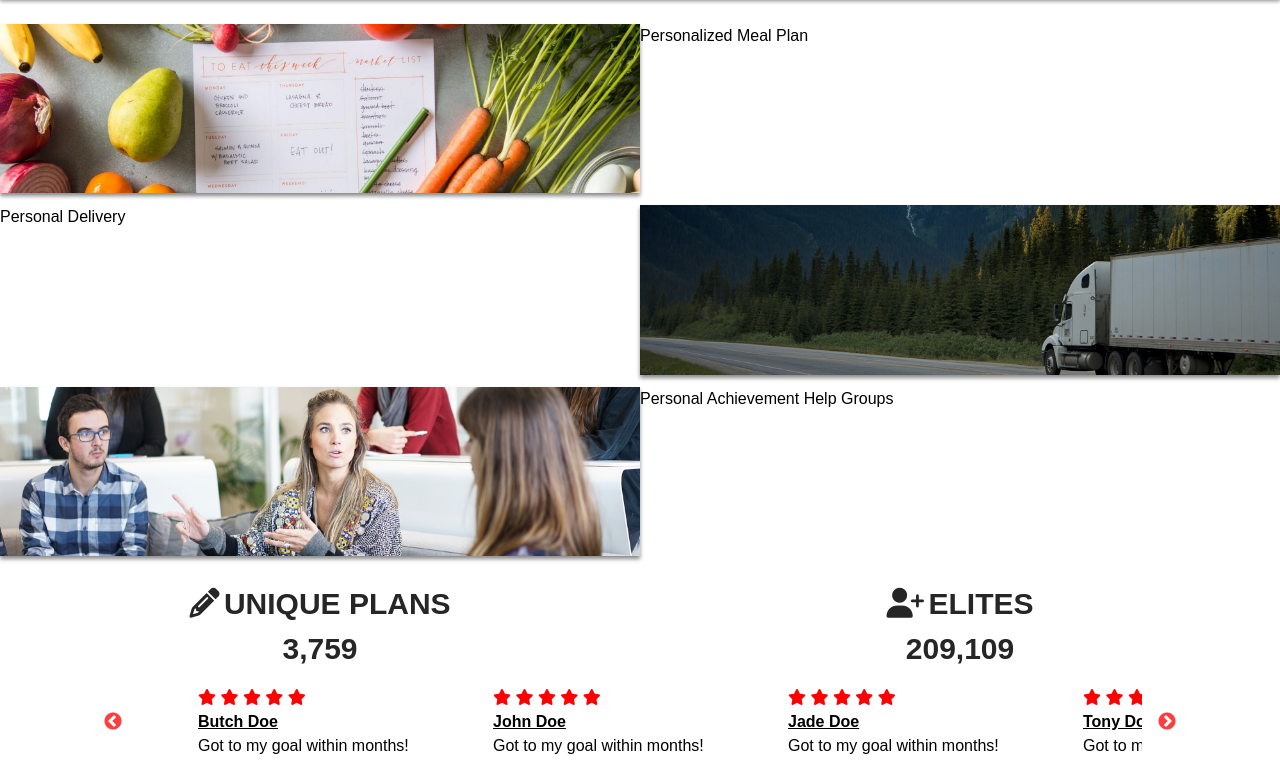
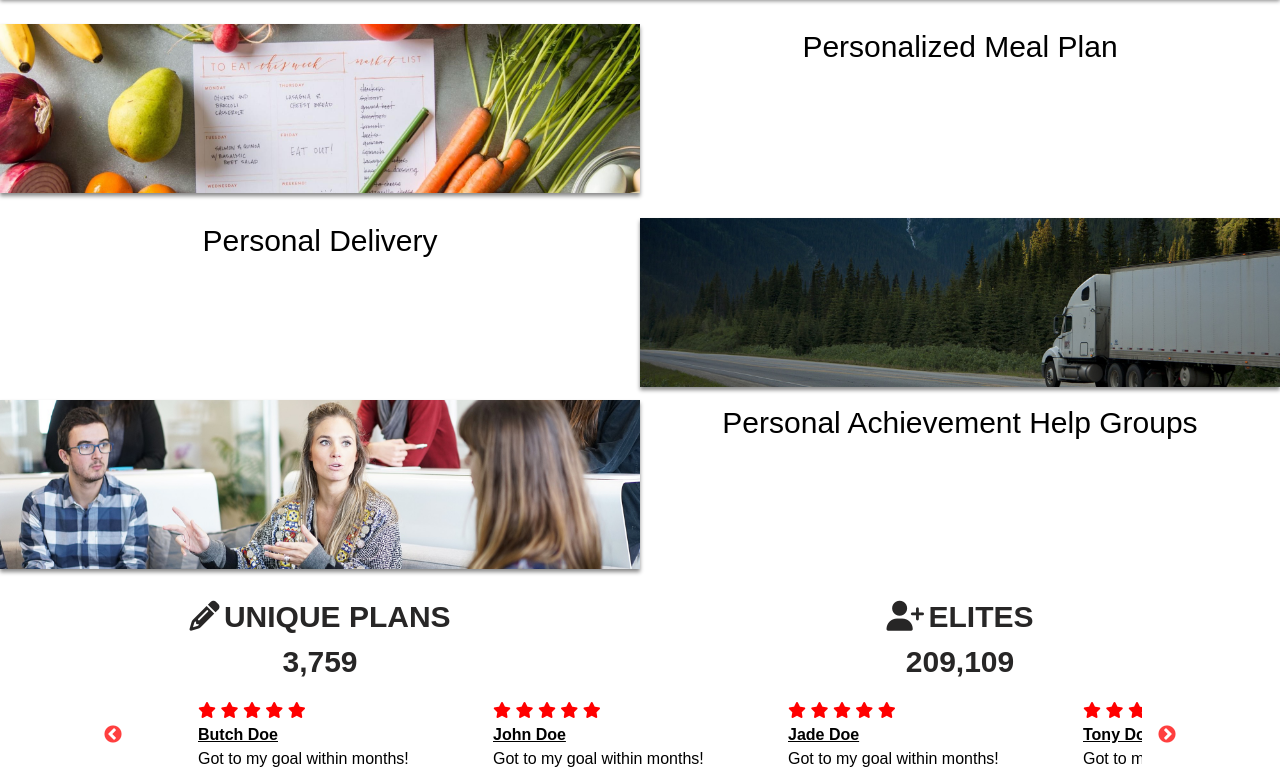
Before and after one commit to Nomiiya/KetoElite, a plain HTML site: page index.html in a window 1280 px wide. Shown: the part 642-1411 px from the top of the page. Drawn offline with nearby package versions, Linux system fonts and the light colour scheme.

Commit message:
Added a new media change

```diff
--- a/CSS/flexes.scss
+++ b/CSS/flexes.scss
@@ -26,26 +26,42 @@
   justify-content: space-around;
 }
 
-.left-flex-item {
-  width: 100%;
-  height: auto;
+@mixin middle {
+  text-align: center;
 
   img {
     width: 100%;
     height: 100%;
     box-shadow: 0px 3px 4px #888888;
   }
+
+  h {
+    font-size: 50px;
+  }
+
+  @media screen and (min-width: 600px) {
+    h {
+      font-size: 30px;
+    }
+  }
+
+  @media screen and (min-width: 900px) {
+    h {
+      font-size: 30px;
+    }
+  }
+}
+
+.left-flex-item {
+  @include middle;
+  width: 100%;
+  height: auto;
 }
 
 .right-flex-item {
+  @include middle;
   width: 100%;
   height: auto;
-
-  img {
-    width: 100%;
-    height: 100%;
-    box-shadow: 0px 3px 4px #888888;
-  }
 }
 
 /*=========== MEDIA CHANGES ===============*/
--- a/index.html
+++ b/index.html
@@ -39,12 +39,13 @@
               <img src="./assets/middle/mealplan.jpg"/>
             </div>
             <div class="left-flex-item">
-              Personalized Meal Plan
+              <h>Personalized Meal Plan</h>
             </div>
           </div>
           <div class='mission-inline-flex'>
-              <div class="left-flex-item">
-                  Personal Delivery
+              <div class='mission-inline-flex'>
+                <div class='left-flex-item'>
+                <h>Personal Delivery</h>
               </div>
               <div class="right-flex-item">
                 <img src="./assets/middle/delivery.png"/>
@@ -56,7 +57,7 @@
               <img src="./assets/middle/groupmeeting.png"/>
             </div>
             <div class="left-flex-item">
-              Personal Achievement Help Groups
+              <h>Personal Achievement Help Groups</h>
             </div>
           </div>
       </section>
```
Also changed, not shown: CSS/flexes.css, 1 other file.
